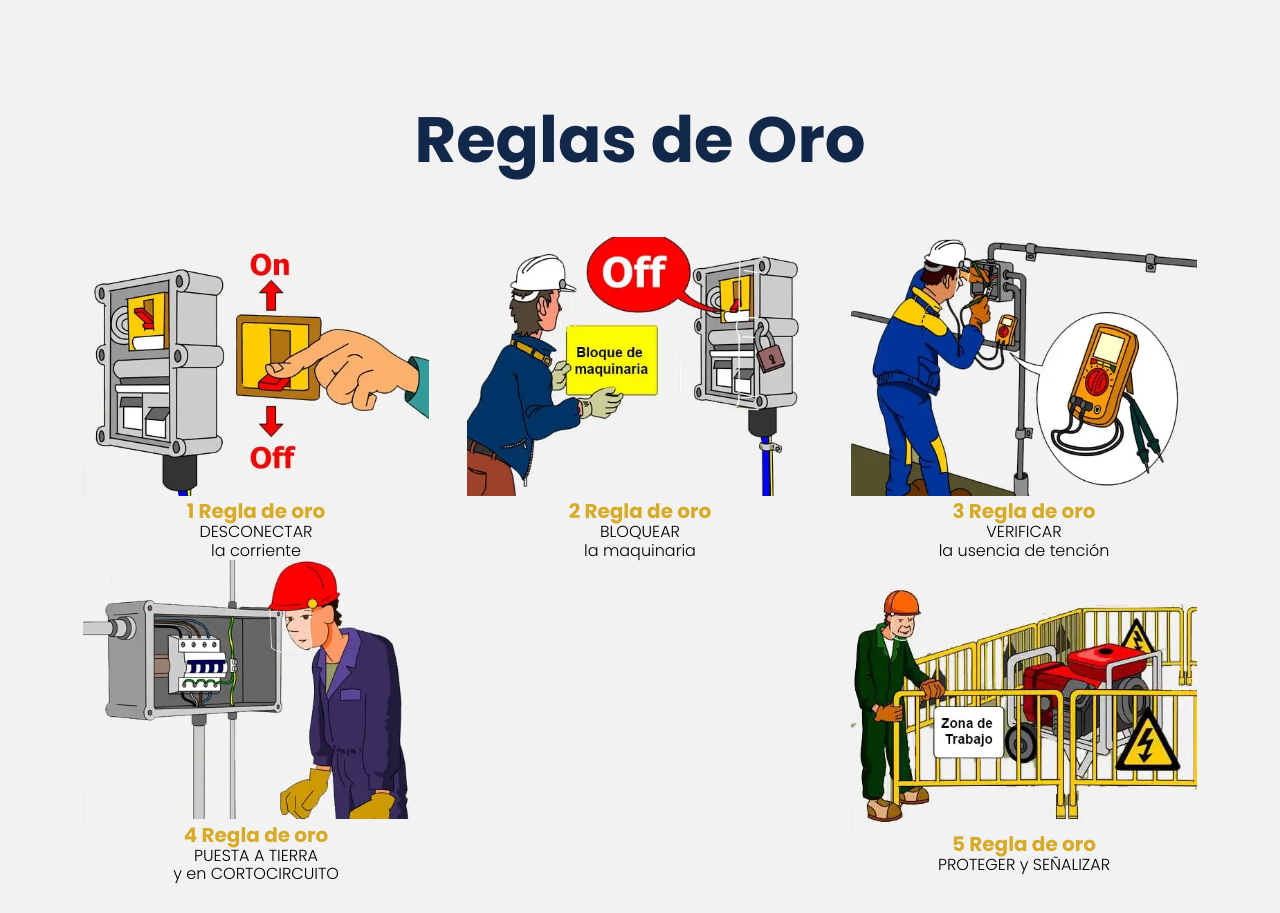
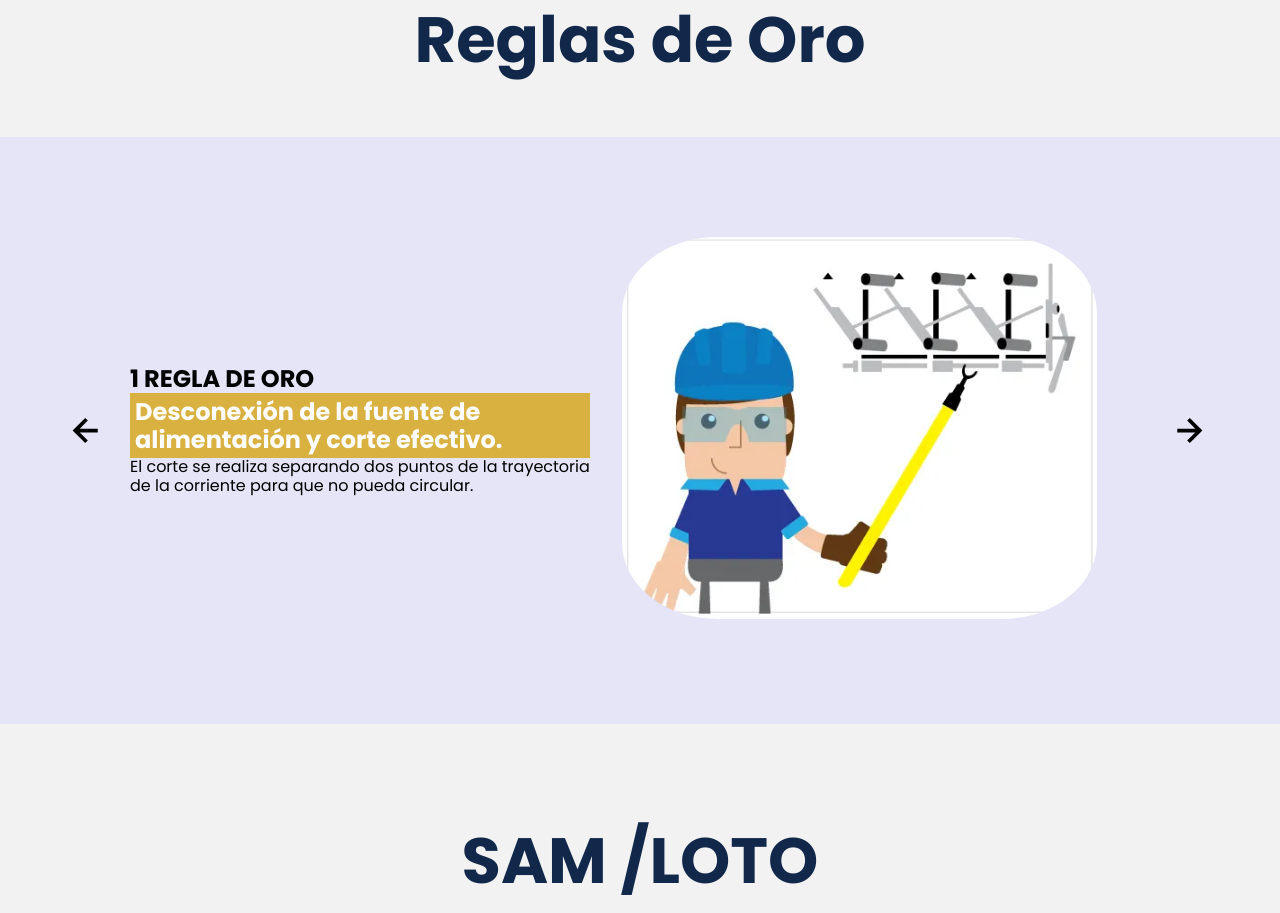
Before and after one commit to PilarseguridadTZT/sitiowebseguridad, a plain HTML site: page index.html in a window 1280 px wide. Shown: the part 1427-2340 px from the top of the page. Drawn offline with Linux system fonts and the light colour scheme.

Commit message:
UPDATE 30102023

```diff
--- a/css/estilos.css
+++ b/css/estilos.css
@@ -213,7 +213,7 @@ body{
    border-radius: 20px;
 }
 
-/* SECCION REGLAS DE ORO*/
+/* SECCION SAM LOTOTO*/
 
 .reglas{
    background-color: #F2F2F2;
@@ -244,6 +244,60 @@ body{
    display: flex;
    justify-content: space-between;
    align-items: center;
+}
+
+/* slider*/
+.testimony{
+   background-color: #e5e5f7;
+}
+
+.testimony__container{
+   display: grid;
+   grid-template-columns: 50px 1fr 50px;
+   gap: 1em;
+   align-items: center;
+}
+
+.testimony__body{
+   display: grid;
+   grid-template-columns: 1fr max-content;
+   justify-content: space-between;
+   align-items: center;
+   gap: 2em;
+   grid-column: 2/3;
+   grid-row: 1/2;
+   opacity: 0;
+   pointer-events: none;
+}
+
+
+.testimony__body--show{
+   pointer-events: unset;
+   opacity: 1;
+   transition: opacity 1.5s ease-in-out;
+}
+
+.testimony__img{
+   width: 90%;
+   border-radius: 20%;
+   object-fit: cover;
+   object-position: 50% 30%;
+}
+
+.testimony__texts{
+   max-width: 700px;
+}
+
+.testimony__course{
+   background-color: #d7ab28e1;
+   color: #fff;
+   display: inline-block;
+   padding: 5px;
+}
+
+.testimony__arrow{
+   width: 90%;
+   cursor: pointer;
 }
 
 /* footer */
@@ -330,12 +384,27 @@ footer{
       width: 45%;
    }
 
-
    .reglas-ind p{
       font-weight: 300;
       text-align: center;
       font-size: 12px;
    }
+   .testimony__container{
+      grid-template-columns: 30px 1fr 30px;
+   }
+
+  .testimony__body{
+      grid-template-columns: 1fr;
+      grid-template-rows: max-content max-content;
+      gap: 3em;
+      justify-items:center ;
+   }
+
+  .testimony__img{
+      width: 230px;
+      height: 200px;
+
+  }
 
    .content-foo h4{
       font-size: 10px;
--- a/index.html
+++ b/index.html
@@ -172,52 +172,72 @@
                             </div>
                             </a>
                     </div>
-
-
                 </div>
             </div>
         </section>
+        <h2 class="encabezado">Reglas de Oro</h2>
 
-        <section class="reglas">
-            <div class="container">
-                <h2 class="encabezado">Reglas de Oro</h2>
-                <div class="reglas-cont">
-                    <div class="reglas-ind">
-                        <img src="./images/regla1-min.webp" alt="regla1">
-                        <h3 class="titulo">1 Regla de oro</h3>
-                        <p>DESCONECTAR </p>
-                        <p>la corriente</p>
+        <section class="testimony">
+            <div class="testimony__container container">
+                <img src="./images/leftarrow.svg" class="testimony__arrow" id="before">
+
+                <section class="testimony__body testimony__body--show" data-id="1">
+                    <div class="testimony__texts">
+                        <h2 class="subtitle">1 REGLA DE ORO <span class="testimony__course">Desconexión de la fuente de alimentación y corte efectivo.</span></h2>
+                        <p class="testimony__review">El corte se realiza separando dos puntos de la trayectoria de la corriente para que no pueda circular.</p>
                     </div>
 
-                    <div class="reglas-ind">
-                        <img src="./images/regla2-min.webp" alt="regla1">
-                        <h3 class="titulo">2 Regla de oro</h3>
-                        <p>BLOQUEAR </p>
-                        <p>la maquinaria</p>
+                    <figure class="testimony__picture">
+                        <img src="./images/REGLAO1.webp" class="testimony__img">
+                    </figure>
+                </section>
+
+                <section class="testimony__body" data-id="2">
+                    <div class="testimony__texts">
+                        <h2 class="subtitle">2 REGLA DE ORO <span class="testimony__course">Bloqueo o condenación y señalización para evitar reconexiones.</span></h2>
+                        <p class="testimony__review">La segunda regla consiste en bloquear mecánicamente los elementos utilizados para hacer el corte efectivo de la instalación. Es decir, impedir que estos elementos vuelvan a conectarse para evitar la realimentación de la energía eléctrica.</p>
                     </div>
-                    <div class="reglas-ind">
-                        <img src="./images/regla3-min.webp" alt="regla1">
-                        <h3 class="titulo">3 Regla de oro</h3>
-                        <p>VERIFICAR </p>
-                        <p>la usencia de tención</p>
+
+                    <figure class="testimony__picture">
+                        <img src="./images/REGLAO2.webp" class="testimony__img">
+                    </figure>
+                </section>
+
+                <section class="testimony__body" data-id="3">
+                    <div class="testimony__texts">
+                        <h2 class="subtitle">3 REGLA DE ORO <span class="testimony__course">Verificar la ausencia de tensión.</span></h2>
+                        <p class="testimony__review">Siempre se debe comprobar que no quede tensión en la instalación eléctrica. Esto se consigue con la ayuda de herramientas como medidores de tensión.</p>
                     </div>
-                </div>
-                <div class="reglas-cont">
-                    <div class="reglas-ind">
-                        <img src="./images/REGLA4-min.webp" alt="regla1">
-                        <h3 class="titulo">4 Regla de oro</h3>
-                        <p>PUESTA A TIERRA </p>
-                        <p>y en CORTOCIRCUITO</p>
+
+                    <figure class="testimony__picture">
+                        <img src="./images/REGLAO3.webp" class="testimony__img">
+                    </figure>
+                </section>
+
+                <section class="testimony__body" data-id="4">
+                    <div class="testimony__texts">
+                        <h2 class="subtitle">4 REGLA DE ORO <span class="testimony__course">Cortocircuito y llevar a tierra (Puesta a tierra).</span></h2>
+                        <p class="testimony__review">Si la instalación vuelve a ponerse accidentalmente en tensión, se producirá un cortocircuito y la corriente se derivará a tierra manteniendo al técnico electricista seguro.</p>
                     </div>
-                    <div class="reglas-ind">
-                        <!-- Este bloque se queda vacio para dar un ajuste mas estetico a los demas elementos -->
+
+                    <figure class="testimony__picture">
+                        <img src="./images/REGLAO4.webp" class="testimony__img">
+                    </figure>
+                </section>
+
+                <section class="testimony__body" data-id="5">
+                    <div class="testimony__texts">
+                        <h2 class="subtitle">5 REGLA DE ORO <span class="testimony__course">Protección y señalización de la zona de trabajo.</span></h2>
+                        <p class="testimony__review">La zona de la maniobra del técnico electricista debe estar señalizada y delimitada de forma visible; es necesario tener el conocimiento adecuado sobre los elementos de protección personal para seguridad eléctrica, así como noción en señalética de seguridad y limitación de espacios.                        </p>
                     </div>
-                    <div class="reglas-ind">
-                        <img src="./images/regla5-min.webp" alt="regla1">
-                        <h3 class="titulo">5 Regla de oro</h3>
-                        <p>PROTEGER y SEÑALIZAR</p>
-                    </div>
-                </div>
+
+                    <figure class="testimony__picture">
+                        <img src="./images/REGLAO5.webp" class="testimony__img">
+                    </figure>
+                </section>
+
+
+                <img src="./images/rightarrow.svg" class="testimony__arrow" id="next">
             </div>
         </section>
 
@@ -263,11 +283,7 @@
     </footer>
 
 
-
-
-
-
-
     <script src="./js/menu.js"></script>
+    <script src="./js/slider.js"></script>
 </body>
 </html>
--- /dev/null
+++ b/js/slider.js
@@ -0,0 +1,31 @@
+(function(){
+
+    const sliders = [...document.querySelectorAll('.testimony__body')];
+    const buttonNext = document.querySelector('#next');
+    const buttonBefore = document.querySelector('#before');
+    let value;
+
+    buttonNext.addEventListener('click', ()=>{
+        changePosition(1);
+    });
+
+    buttonBefore.addEventListener('click', ()=>{
+        changePosition(-1);
+    });
+
+    const changePosition = (add)=>{
+        const currentTestimony = document.querySelector('.testimony__body--show').dataset.id;
+        value = Number(currentTestimony);
+        value+= add;
+
+
+        sliders[Number(currentTestimony)-1].classList.remove('testimony__body--show');
+        if(value === sliders.length+1 || value === 0){
+            value = value === 0 ? sliders.length  : 1;
+        }
+
+        sliders[value-1].classList.add('testimony__body--show');
+
+    }
+
+})();
```
Also changed, not shown: images/REGLA4-min.webp (deleted), images/REGLAO1.webp (added), images/REGLAO2.webp (added), images/REGLAO3.webp (added), images/REGLAO4.webp (added), images/REGLAO5.webp (added), images/leftarrow.svg (added), images/regla1-min.webp (deleted), images/regla2-min.webp (deleted), images/regla3-min.webp (deleted), images/regla5-min.webp (deleted), images/rightarrow.svg (added).
